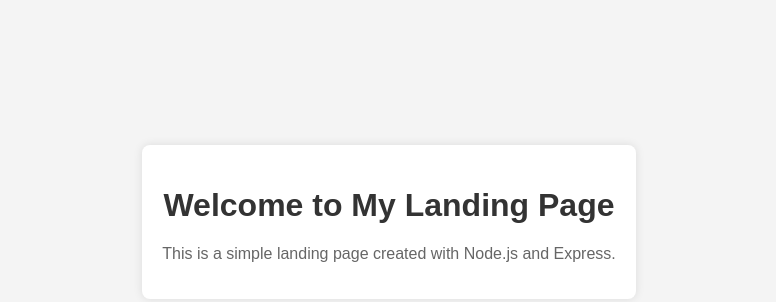
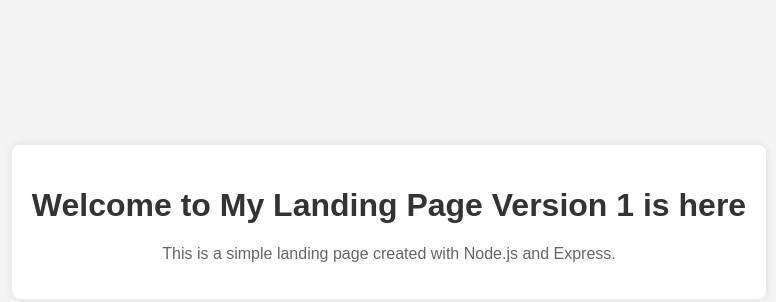
Before and after one commit to RIYAN1-ux/DeployMate, a website: page views/index.html in a window 1280 px wide. Shown: the part 178-480 px from the top of the page, without its empty margins (251-1027 px from the left). Drawn offline with Linux system fonts and the light colour scheme.

Commit message:
Update index.html

```diff
--- a/views/index.html
+++ b/views/index.html
@@ -8,7 +8,7 @@
 </head>
 <body>
     <div class="container">
-        <h1>Welcome to My Landing Page</h1>
+        <h1>Welcome to My Landing Page Version 1 is here</h1>
         <p>This is a simple landing page created with Node.js and Express.</p>
     </div>
 </body>
```
